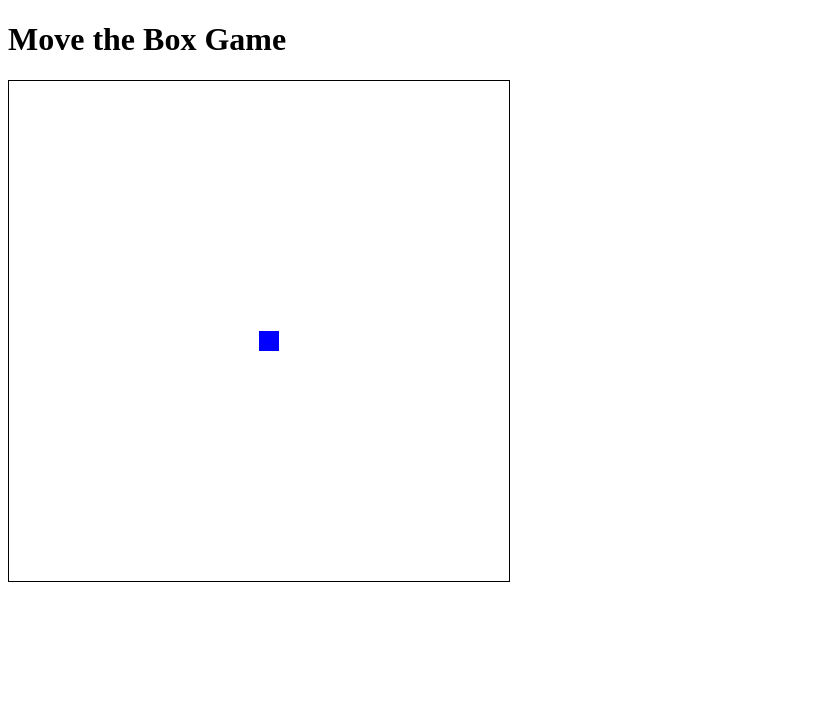
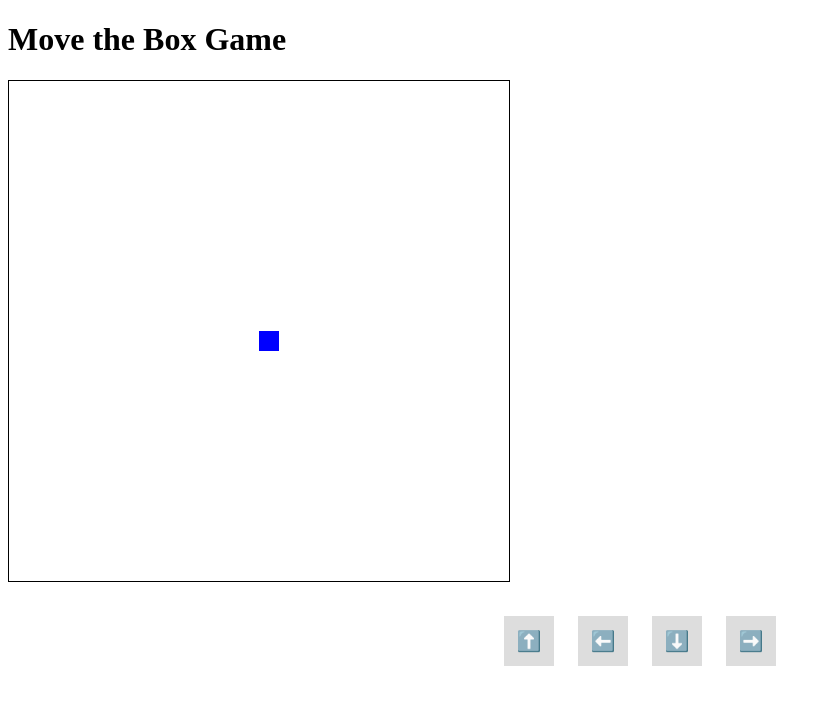
Before and after one commit to holingi/my-game, a plain HTML site: page index.html in a window 1280 px wide. Shown: the whole page, without its empty margins (0-831 px from the left). Drawn offline with Linux system fonts and the light colour scheme.

Commit message:
Update index.html

```diff
--- a/index.html
+++ b/index.html
@@ -8,11 +8,31 @@
         canvas {
             border: 1px solid black;
         }
+        .controls {
+            text-align: center;
+            margin-top: 20px;
+        }
+        .button {
+            display: inline-block;
+            width: 50px;
+            height: 50px;
+            background-color: #ddd;
+            margin: 10px;
+            line-height: 50px;
+            font-size: 20px;
+            user-select: none;
+        }
     </style>
 </head>
 <body>
     <h1>Move the Box Game</h1>
     <canvas id="gameCanvas" width="500" height="500"></canvas>
+    <div class="controls">
+        <div id="up" class="button">⬆️</div>
+        <div id="left" class="button">⬅️</div>
+        <div id="down" class="button">⬇️</div>
+        <div id="right" class="button">➡️</div>
+    </div>
     <script src="game.js"></script>
 </body>
 </html>
```
